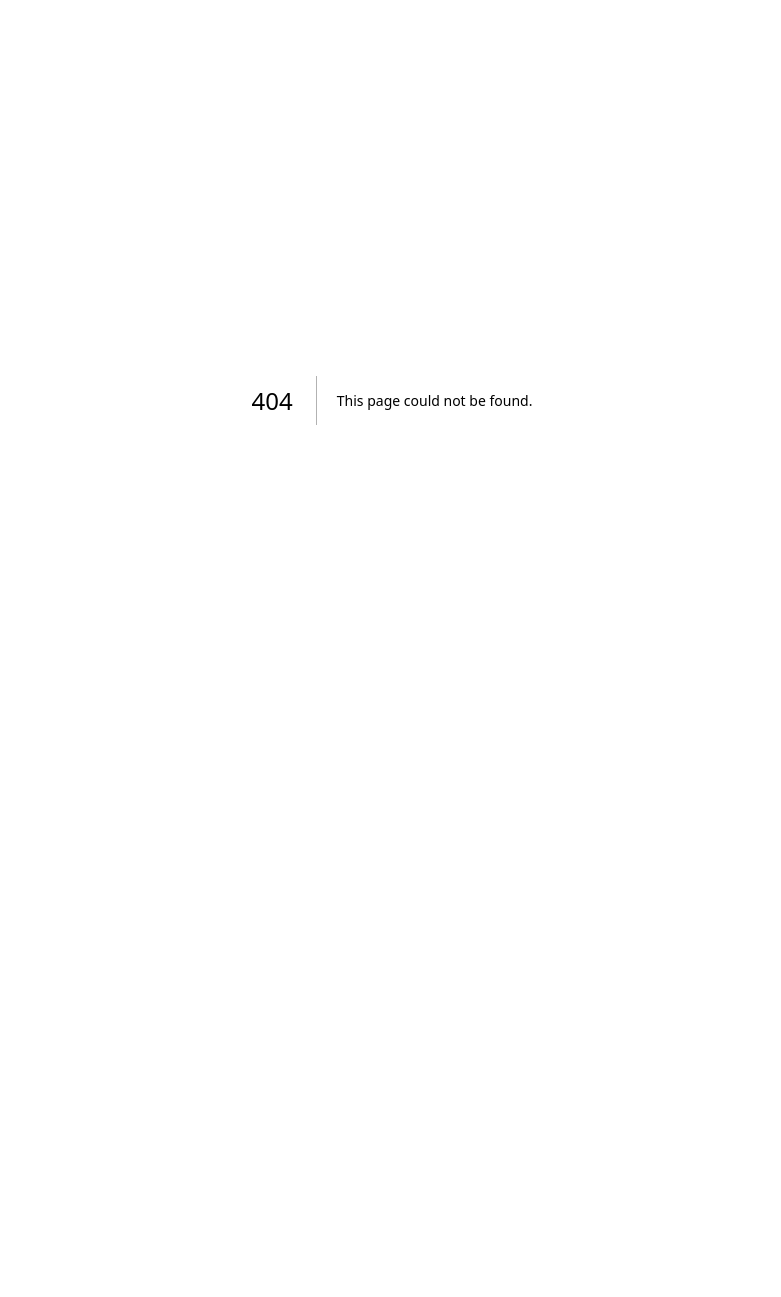
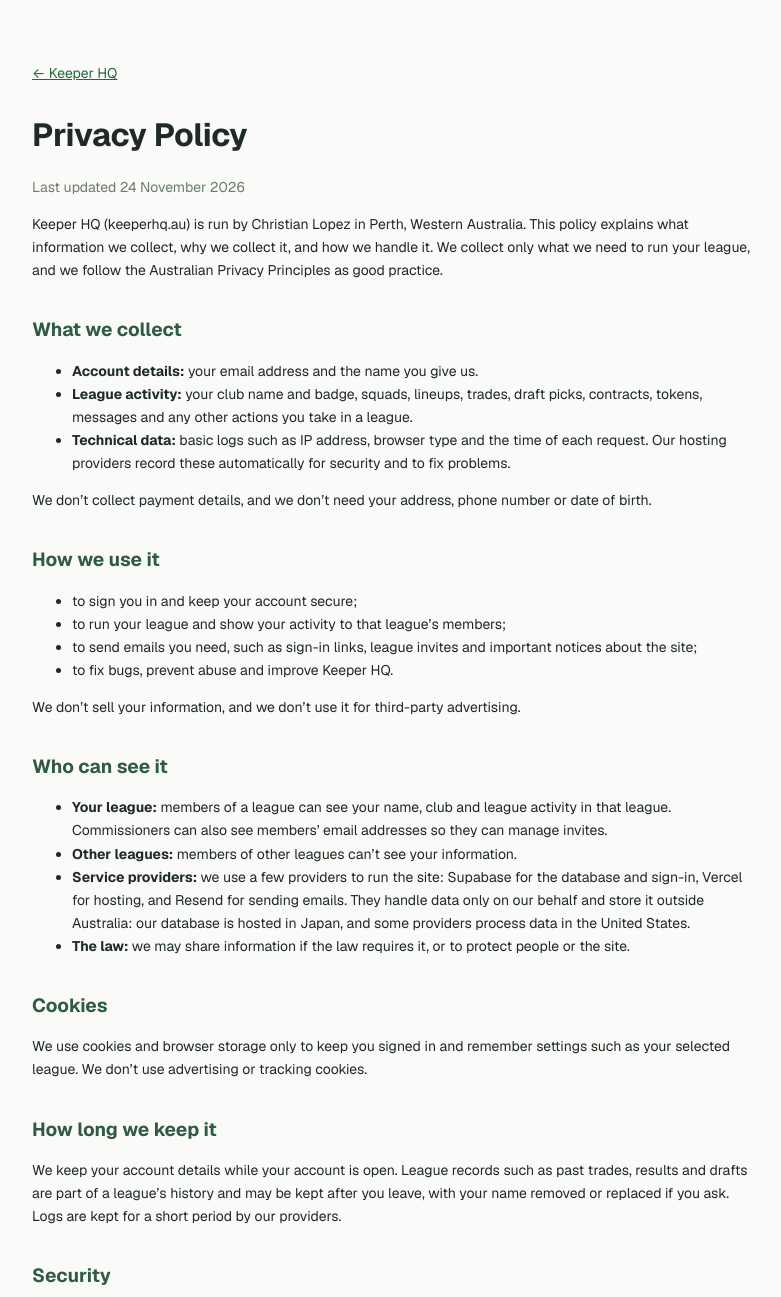
Before and after one commit to CASA-homes/gtrain, a Next.js app: page /privacy in a window 1280 px wide. Before the commit this address had no page. Shown: the top 1297 px of the page, without its empty margins (248-1029 px from the left). Before the commit the page ends 800 px from the top, so only its background shows below. Built offline with nearby package versions, Linux system fonts and the light colour scheme.

Commit message:
Add Privacy Policy page

```diff
--- /dev/null
+++ b/app/privacy/page.tsx
@@ -0,0 +1,94 @@
+import type { Metadata } from 'next';
+import Link from 'next/link';
+
+export const metadata: Metadata = {
+  title: 'Privacy Policy · Keeper HQ',
+  description: 'What Keeper HQ collects and how it is used.',
+};
+
+const UPDATED = '24 November 2026';
+const CONTACT = 'hello@keeperhq.au';
+
+const wrap: React.CSSProperties = { maxWidth: 760, margin: '0 auto', padding: '48px 20px 80px', lineHeight: 1.65, color: '#1f2a24' };
+const h1: React.CSSProperties = { fontSize: 32, fontWeight: 800, letterSpacing: '-0.01em', margin: '0 0 4px' };
+const h2: React.CSSProperties = { fontSize: 19, fontWeight: 700, margin: '32px 0 8px', color: '#2f5a43' };
+const muted: React.CSSProperties = { color: '#6b7a71', fontSize: 14 };
+
+export default function PrivacyPage() {
+  return (
+    <main style={wrap}>
+      <p style={{ ...muted, marginBottom: 24 }}><Link href="/">← Keeper HQ</Link></p>
+      <h1 style={h1}>Privacy Policy</h1>
+      <p style={muted}>Last updated {UPDATED}</p>
+
+      <p>
+        Keeper HQ (keeperhq.au) is run by Christian Lopez in Perth, Western Australia. This policy explains what
+        information we collect, why we collect it, and how we handle it. We collect only what we need to run your league,
+        and we follow the Australian Privacy Principles as good practice.
+      </p>
+
+      <h2 style={h2}>What we collect</h2>
+      <ul>
+        <li><strong>Account details:</strong> your email address and the name you give us.</li>
+        <li><strong>League activity:</strong> your club name and badge, squads, lineups, trades, draft picks, contracts, tokens, messages and any other actions you take in a league.</li>
+        <li><strong>Technical data:</strong> basic logs such as IP address, browser type and the time of each request. Our hosting providers record these automatically for security and to fix problems.</li>
+      </ul>
+      <p>We don&rsquo;t collect payment details, and we don&rsquo;t need your address, phone number or date of birth.</p>
+
+      <h2 style={h2}>How we use it</h2>
+      <ul>
+        <li>to sign you in and keep your account secure;</li>
+        <li>to run your league and show your activity to that league&rsquo;s members;</li>
+        <li>to send emails you need, such as sign-in links, league invites and important notices about the site;</li>
+        <li>to fix bugs, prevent abuse and improve Keeper HQ.</li>
+      </ul>
+      <p>We don&rsquo;t sell your information, and we don&rsquo;t use it for third-party advertising.</p>
+
+      <h2 style={h2}>Who can see it</h2>
+      <ul>
+        <li><strong>Your league:</strong> members of a league can see your name, club and league activity in that league. Commissioners can also see members&rsquo; email addresses so they can manage invites.</li>
+        <li><strong>Other leagues:</strong> members of other leagues can&rsquo;t see your information.</li>
+        <li><strong>Service providers:</strong> we use a few providers to run the site: Supabase for the database and sign-in, Vercel for hosting, and Resend for sending emails. They handle data only on our behalf and store it outside Australia: our database is hosted in Japan, and some providers process data in the United States.</li>
+        <li><strong>The law:</strong> we may share information if the law requires it, or to protect people or the site.</li>
+      </ul>
+
+      <h2 style={h2}>Cookies</h2>
+      <p>
+        We use cookies and browser storage only to keep you signed in and remember settings such as your selected league.
+        We don&rsquo;t use advertising or tracking cookies.
+      </p>
+
+      <h2 style={h2}>How long we keep it</h2>
+      <p>
+        We keep your account details while your account is open. League records such as past trades, results and drafts are
+        part of a league&rsquo;s history and may be kept after you leave, with your name removed or replaced if you ask.
+        Logs are kept for a short period by our providers.
+      </p>
+
+      <h2 style={h2}>Security</h2>
+      <p>
+        Data is encrypted when it travels between your browser and our servers. Access to league data is restricted so each
+        member can see only the leagues they belong to. No online service is perfectly secure, so please keep your email
+        account safe, because sign-in links are sent there.
+      </p>
+
+      <h2 style={h2}>Your choices</h2>
+      <ul>
+        <li>You can view and change your name and club details in the app.</li>
+        <li>You can ask us for a copy of your information, ask us to correct it, or ask us to delete your account by emailing us.</li>
+        <li>If you aren&rsquo;t happy with how we handled a privacy matter, contact us first. You can also contact the Office of the Australian Information Commissioner (oaic.gov.au).</li>
+      </ul>
+
+      <h2 style={h2}>Changes</h2>
+      <p>
+        We&rsquo;ll update this page if our practices change, and we&rsquo;ll let users know on the site about any
+        significant change.
+      </p>
+
+      <h2 style={h2}>Contact</h2>
+      <p>
+        <a href={`mailto:${CONTACT}`}>{CONTACT}</a>. See also our <Link href="/terms">Terms of Use</Link>.
+      </p>
+    </main>
+  );
+}
```
